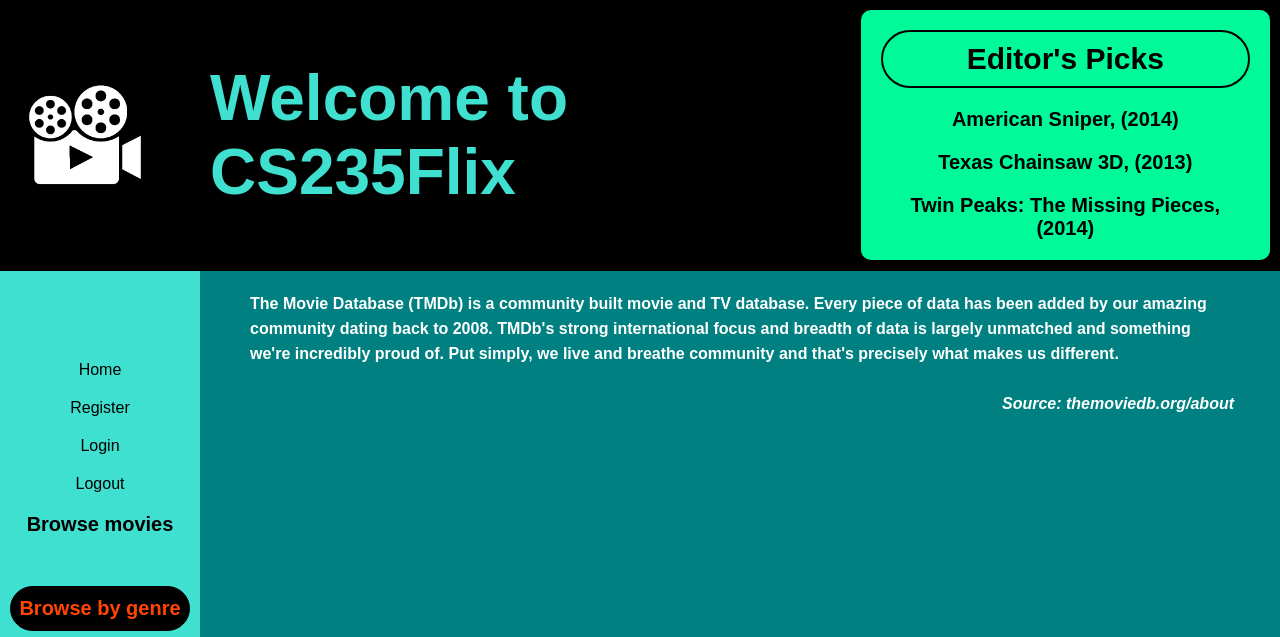
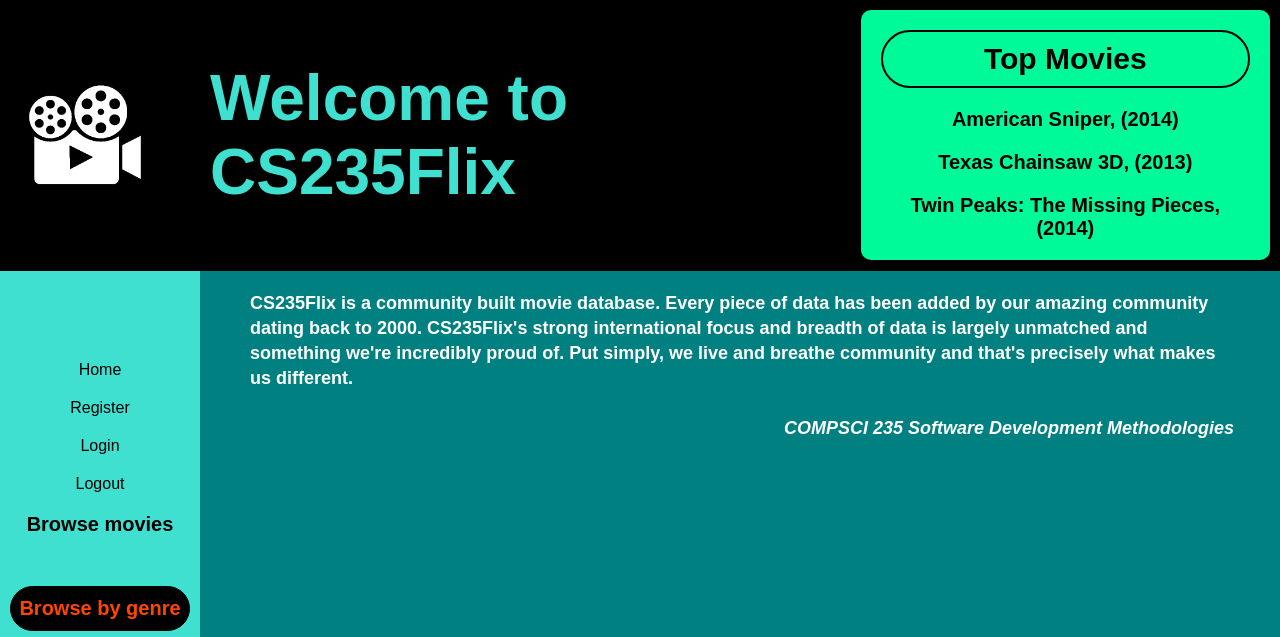
Before and after one commit to NeoXB/CS235Flix, a Flask app: page / in a window 1280 px wide. Shown: the top 637 px of the page. Run offline with Flask 2, Linux system fonts and the light colour scheme.

Commit message:
Updated on 10/10/20

```diff
--- a/movie_app/movies/movies.py
+++ b/movie_app/movies/movies.py
@@ -200,8 +200,6 @@ def movie_after_review():
 @movies_blueprint.route('/review', methods=['GET', 'POST'])
 @login_required
 def review_on_movie():
-    genre_name = request.args.get('genre')
-
     # Obtain the username of the currently logged in user.
     username = session['username']
 
--- a/movie_app/static/css/main.css
+++ b/movie_app/static/css/main.css
@@ -107,7 +107,7 @@ h3 {
 
 #nav {
   width: 200px;
-  height: 200%;
+  height: 210%;
   background: rgb(64, 224, 208);
   padding: 30px 0px;
 }
@@ -136,6 +136,7 @@ h3 {
   padding: 20px;
   filter: invert(100%);
   font-weight: bold;
+  font-size: large;
 }
 
 #logo {
--- a/movie_app/templates/home/home.html
+++ b/movie_app/templates/home/home.html
@@ -1,14 +1,14 @@
 {% extends 'layout.html' %} {% block content %}
 <main id="main">
   <p>
-    The Movie Database (TMDb) is a community built movie and TV database.
-    Every piece of data has been added by our amazing community dating back to 2008.
-    TMDb's strong international focus and breadth of data is largely unmatched and something we're incredibly proud of.
+    CS235Flix is a community built movie database.
+    Every piece of data has been added by our amazing community dating back to 2000.
+    CS235Flix's strong international focus and breadth of data is largely unmatched and something we're incredibly proud of.
     Put simply, we live and breathe community and that's precisely what makes us different.
   </p>
   <br>
   <p style="text-align: right; font-style: italic;">
-    Source: themoviedb.org/about
+    COMPSCI 235 Software Development Methodologies
   </p>
 </main>
 {% endblock %}
--- a/movie_app/templates/sidebar.html
+++ b/movie_app/templates/sidebar.html
@@ -1,6 +1,6 @@
 <aside id="sidebar">
     <header id="sidebar-title">
-        <h1>Editor's Picks</h1>
+        <h1>Top Movies</h1>
     </header>
     {% for movie in featured_movies %}
         <div id="movie-container">
```
